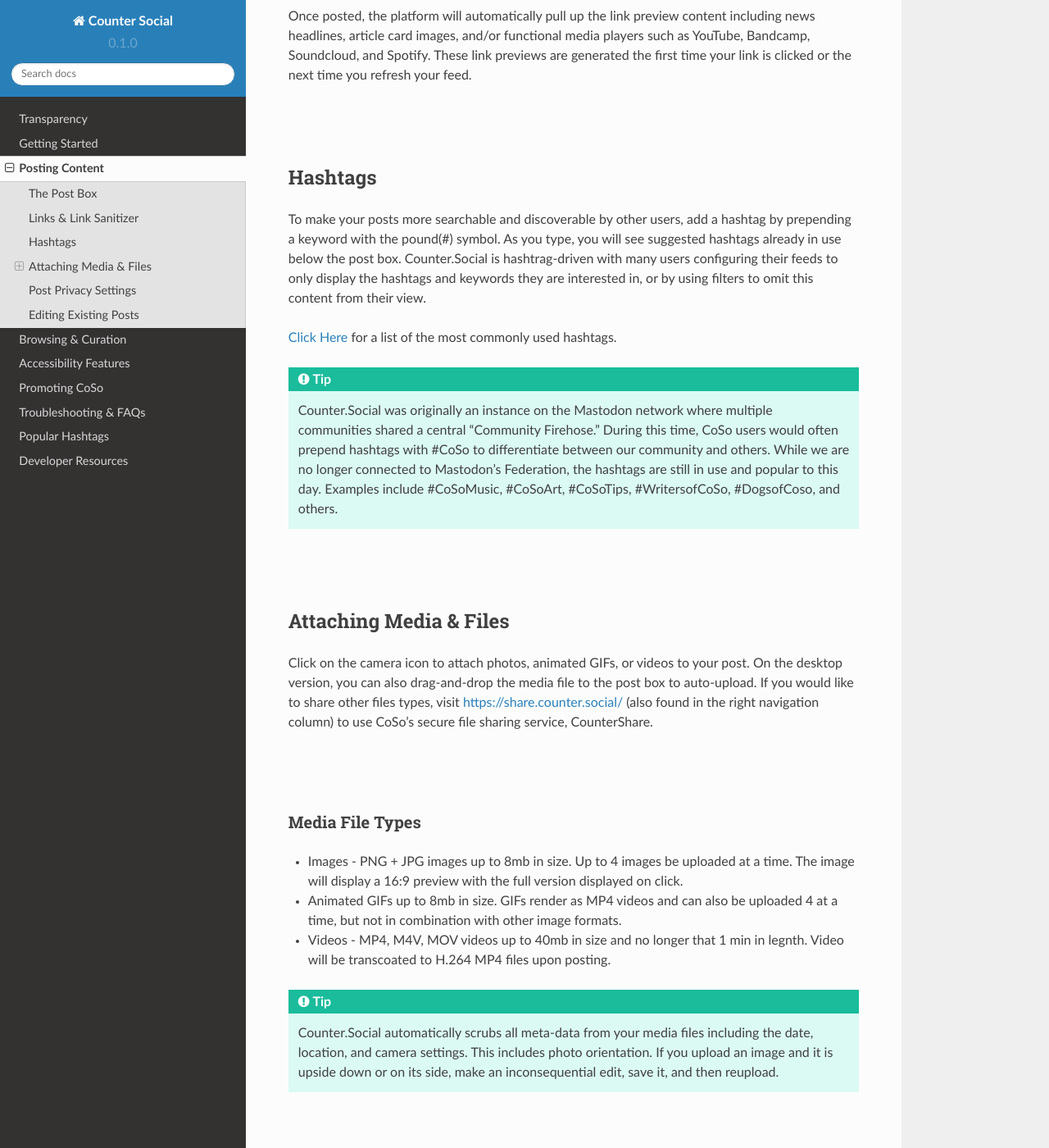
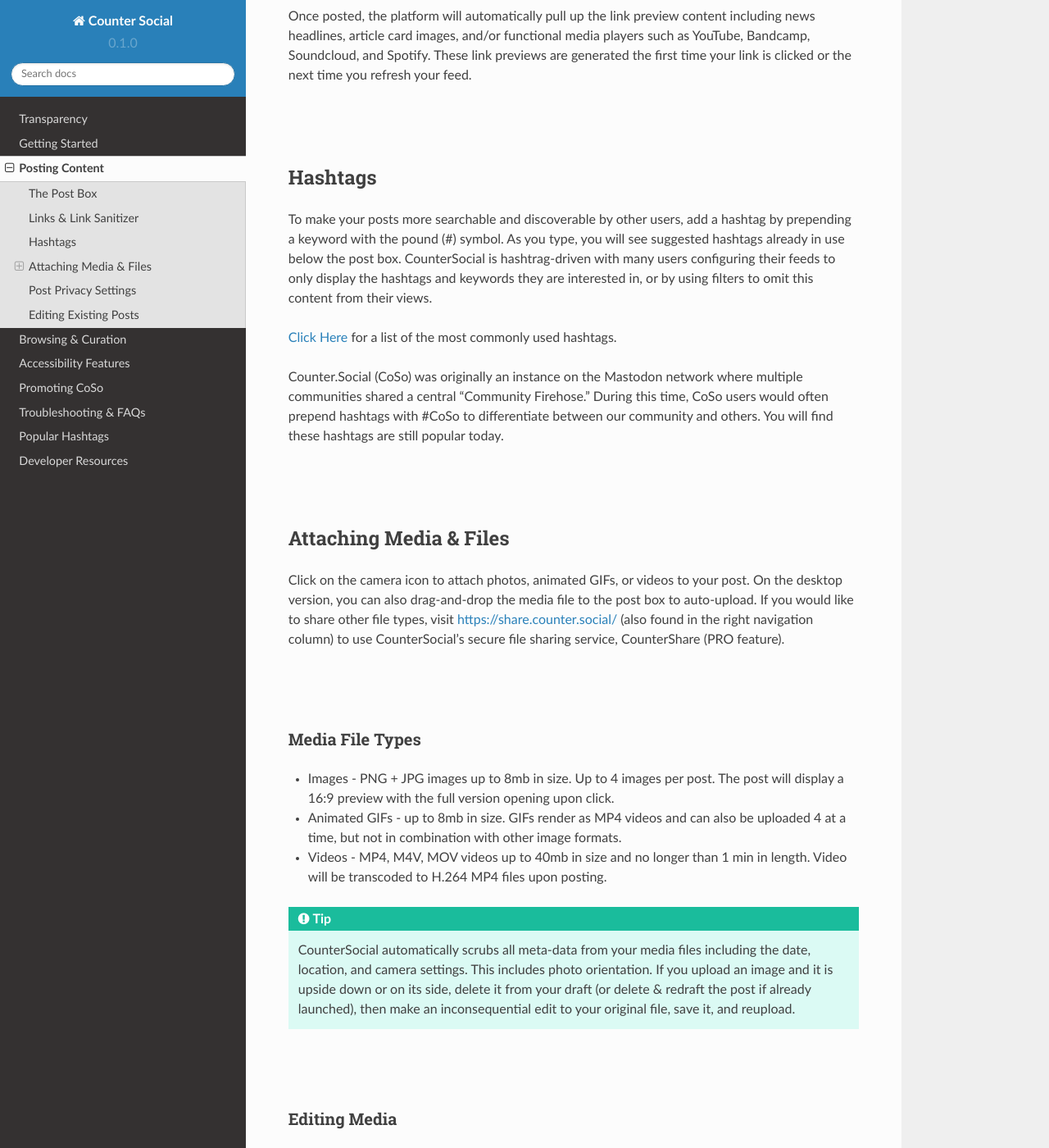
Before and after one commit to itskel/userguide, a Sphinx documentation site: the page built from docs/source/posting-content.rst, in a window 1280 px wide and 1400 px high, scrolled down 1098 px. Shown: the whole window at 82% size. Built offline with Sphinx 7.4.7 and the Read the Docs theme 2.0.0, drawn with Linux system fonts in a browser that asks for light colours; pages that are not in the unit, such as notebooks, are missing from menus; some of the changed text lies outside the part shown.

Commit message:
Update posting-content.rst

```diff
--- a/docs/source/posting-content.rst
+++ b/docs/source/posting-content.rst
@@ -7,13 +7,13 @@
 ------------
 .. image:: img_postboxlegend.jpg
 
-The Post Box is located in the left column on desktop version or by pretting the blue pencil icon on the bottom right corner of your mobile device. The default character limit for text posts is 500 characters and can include links, hashtags, polls, content warnings, and emojis. PRO users can adjust privacy at the post-level as well as set an expiration date for a post to expire and self-distruct.
+The Post Box is in the left column on desktop version or by pressing the blue pencil icon on the bottom right corner of your mobile device. The default character limit for text posts is 500 characters and can include links, hashtags, polls, content warnings, and emojis. PRO users can adjust privacy at the post level, as well as set an expiration date for a post to expire and self-destruct.
 
 |
 |
 Links & Link Sanitizer
 ------------
-CounterSocial doesn't track its users, but even better than that - we don't let 3rd parties track you either. All outbound links are automagically sanitized to remove any embedded tracking parameters. In the case where this impacts your link's functionality type *nosanitize* anywhere in your post to turn off this feature. The most common use case for this is time-stamped YouTube videos.
+CounterSocial (CoSo) doesn’t track its users, but even better than that - we don’t let 3rd parties track you either. All outbound links are automagically sanitized to remove any embedded tracking parameters. In the case where this impacts your link’s functionality, type nosanitize anywhere in your post to turn off this feature. The most common case for this is time-stamped YouTube videos.
 
 Once posted, the platform will automatically pull up the link preview content including news headlines, article card images, and/or functional media players such as YouTube, Bandcamp, Soundcloud, and Spotify. These link previews are generated the first time your link is clicked or the next time you refresh your feed.
 
@@ -21,43 +21,42 @@
 |
 Hashtags
 ------------
-To make your posts more searchable and discoverable by other users, add a hashtag by prepending a keyword with the pound(#) symbol. As you type, you will see suggested hashtags already in use below the post box. Counter.Social is hashtrag-driven with many users configuring their feeds to only display the hashtags and keywords they are interested in, or by using filters to omit this content from their view.
+To make your posts more searchable and discoverable by other users, add a hashtag by prepending a keyword with the pound (#) symbol. As you type, you will see suggested hashtags already in use below the post box. CounterSocial is hashtrag-driven with many users configuring their feeds to only display the hashtags and keywords they are interested in, or by using filters to omit this content from their views.
 
 `Click Here <https://coso-userguide.readthedocs.io/en/latest/popular-hashtags.html>`_ for a list of the most commonly used hashtags.
 
-
-.. tip:: Counter.Social was originally an instance on the Mastodon network where multiple communities shared a central "Community Firehose." During this time, CoSo users would often prepend hashtags with #CoSo to differentiate between our community and others. While we are no longer connected to Mastodon's Federation, the hashtags are still in use and popular to this day. Examples include #CoSoMusic, #CoSoArt, #CoSoTips, #WritersofCoSo, #DogsofCoso, and others.
+Counter.Social (CoSo) was originally an instance on the Mastodon network where multiple communities shared a central “Community Firehose.” During this time, CoSo users would often prepend hashtags with #CoSo to differentiate between our community and others. You will find these hashtags are still popular today.
 
 |
 |
 Attaching Media & Files
 ------------
-Click on the camera icon to attach photos, animated GIFs, or videos to your post. On the desktop version, you can also drag-and-drop the media file to the post box to auto-upload. If you would like to share other files types, visit https://share.counter.social/ (also found in the right navigation column) to use CoSo's secure file sharing service, CounterShare.
+Click on the camera icon to attach photos, animated GIFs, or videos to your post. On the desktop version, you can also drag-and-drop the media file to the post box to auto-upload. If you would like to share other file types, visit https://share.counter.social/ (also found in the right navigation column) to use CounterSocial’s secure file sharing service, CounterShare (PRO feature).
 
 |
 |
 Media File Types
 ^^^^^^^^^^^^^
 
-* Images - PNG + JPG images up to 8mb in size. Up to 4 images be uploaded at a time. The image will display a 16:9 preview with the full version displayed on click.
-* Animated GIFs up to 8mb in size. GIFs render as MP4 videos and can also be uploaded 4 at a time, but not in combination with other image formats.
-* Videos - MP4, M4V, MOV videos up to 40mb in size and no longer that 1 min in legnth. Video will be transcoated to H.264 MP4 files upon posting.
+* Images - PNG + JPG images up to 8mb in size. Up to 4 images per post. The post will display a 16:9 preview with the full version opening upon click.
+* Animated GIFs - up to 8mb in size. GIFs render as MP4 videos and can also be uploaded 4 at a time, but not in combination with other image formats.
+* Videos - MP4, M4V, MOV videos up to 40mb in size and no longer than 1 min in length. Video will be transcoded to H.264 MP4 files upon posting.
 
-.. tip:: Counter.Social automatically scrubs all meta-data from your media files including the date, location, and camera settings. This includes photo orientation. If you upload an image and it is upside down or on its side, make an inconsequential edit, save it, and then reupload.
+.. tip:: CounterSocial automatically scrubs all meta-data from your media files including the date, location, and camera settings. This includes photo orientation. If you upload an image and it is upside down or on its side, delete it from your draft (or delete & redraft the post if already launched), then make an inconsequential edit to your original file, save it, and reupload.
 
 |
 |
 Editing Media
 ^^^^^^^^^^^^^
-Once attached, hover over the image thumbnail and click the "Change Preview" link to adjust the image preview and add a text description for the visually impared. This discription appears for users accessing Counter.Social via a screen reader or other similar technology.
+Once attached, hover over the image thumbnail and click the “Change Preview” link to adjust the image preview and add a text description for the visually impaired. This description appears for users accessing Counter.Social via a screen reader or other similar technology.
 
-.. warning:: If your image, GIF, or video is NSWF, contains mature, adult or graphic content, or may negativelly impact those with PTSD or photosensitivity issues, please click the eye icon to mark your media as sensitive and/or add a content warning to your post. Be advised, Counter.Social is committed to providing NO SAFE HAVEN for Child Sex Abuse Material. All uploaded images are hashed and compared against NCMEC databases of known CSAM hashes at our infrastructure edge.
+.. warning:: If your image, GIF, or video is NSWF, contains mature, adult or graphic content, or may negatively impact those with PTSD or photosensitivity issues, please click the eye icon to mark your media as sensitive, and/or add a content warning to your post. Be advised, CounterSocial is committed to providing NO SAFE HAVEN for Child Sex Abuse Material. All uploaded images are hashed and compared against NCMEC databases of known CSAM hashes at our infrastructure edge.
 
 |
 |
 Setting Your Media Preferences
 ^^^^^^^^^^^^^
-Navigate to Edit Profile --> Preferences and scroll to the *Media Display* section to configure how you want media to display in your personal feeds. You can automatically hide all media marketed as "sensitive," choose if animated GIFs auto-play or even reduce their motion.
+Navigate to Edit Profile –> Preferences and scroll to the Media Display section to configure defaults for how you want media to display in your personal feeds. You can automatically hide all media marked as “sensitive,” choose if animated GIFs auto-play or even reduce their motion.
 
 .. image:: img_mediasettings.jpg
 
@@ -66,28 +65,28 @@
 |
 Post Privacy Settings
 ------------
-Once you have configured your post, you can set the privacy at the post level. Upgrade to the PRO version to unlock unlisted, private, and direct message posting. You can also go to Edit Profile --> Preferences to set the default privacy level for all future posts.
+Once you have configured your post, PRO users can set the privacy at the post draft level including unlisted, private, and direct message posting. PRO users can also visit Edit Profile --> Preferences to set the default privacy level for all future posts.
 
 .. image:: img_postprivacysettings.jpg
 
-**Public** - Posts appear in the community firehose, your friend's timelines, and on your profile page. If your Public Landing Page is enabled, these posts are visible to the general public and are indexed by search engines.
+**Public** - Posts appear in the community firehose, your friend’s timelines, and on your profile page. If your `Public Landing Page <https://coso-userguide.readthedocs.io/en/latest/getting-started.html#public-landing-page-plp>`_  is enabled, these posts are visible to the general public and are indexed by search engines. This is the default setting for regular users.
 
-**Unlisted (PRO Feature)** - Same as Public posts, but do not appear in the community firehose.
+**Unlisted (PRO Feature)** - Same as Public posts, but do not appear in the community firehose. The most common use case for this is when creating public posts visible on your Public Land Page without it entering the primary community feed.
 
-**Followers-Only (PRO Feature)** - Visible to only users that follow you and anyone that is mentioned in the post. These posts can not be boosted, except by yourself.
+**Followers-Only (PRO Feature)** - Visible to only users that follow you and anyone that is mentioned in the post. These posts cannot be boosted, except by yourself.
 
-**Direct Message (PRO Feature)** - Visible to only the user that is mentioned in the post. The receiptient will recive a notification. All DMs are encrypted and cannot be accessed by any party, including Jester, unless they are mentioned. Establishing this as a PRO feature eliminates DM spam, scams, and phishing attempts. In the case you are a regular subscriber and wish to  have a private conversation with a PRO user, you can ask them to initiate the DM from their side.
+**Direct Message (PRO Feature)** - Visible to only the user who is mentioned (@) in the post. The recipient will receive a notification. All DMs are encrypted and cannot be accessed by any other party, including Jester, unless they are mentioned. Initiating a DM is a PRO feature, and eliminates DM spam, scams, and phishing attempts. Recipients of DMs do not need to be a PRO account. In the case where you are a regular user and wish to have a private conversation with a PRO user, you can ask them to initiate the DM from their side.
 
 
 |
 |
 Editing Existing Posts
 ------------
-Rejoice! A version of the "edit" button has arrived. After you have posted, if you need to make changes to your post, click the three dots in the bottom right corner and select "Delete & Redraft" to make changes and repost. Keep in mind, all boosts and favorites will be reset and any replies will not be linked to the new version.
+Rejoice! A version of the “edit” button has arrived. After you have posted, if you need to make changes to your post, click the three dots in the bottom right corner and select “Delete & Re-draft” to make changes and repost. Keep in mind, all boosts and favorites will be reset (deleted) and any original replies will not be linked to the new version. For instructions on editing a photo to change its orientation, see the `Editing Media <https://coso-userguide.readthedocs.io/en/latest/posting-content.html#editing-media>`_ section, above.
 
 .. image:: img_deleteandredraft.jpg
 
-You can also delete the post completely or select "Pin on Profile" to make it sticky at the top of your Profile page.
+You can also delete the post completely, or select “Pin on Profile” to make it sticky at the top of your Profile page. You may have up to 5 pinned posts on your profile.
 
 
 |
```
